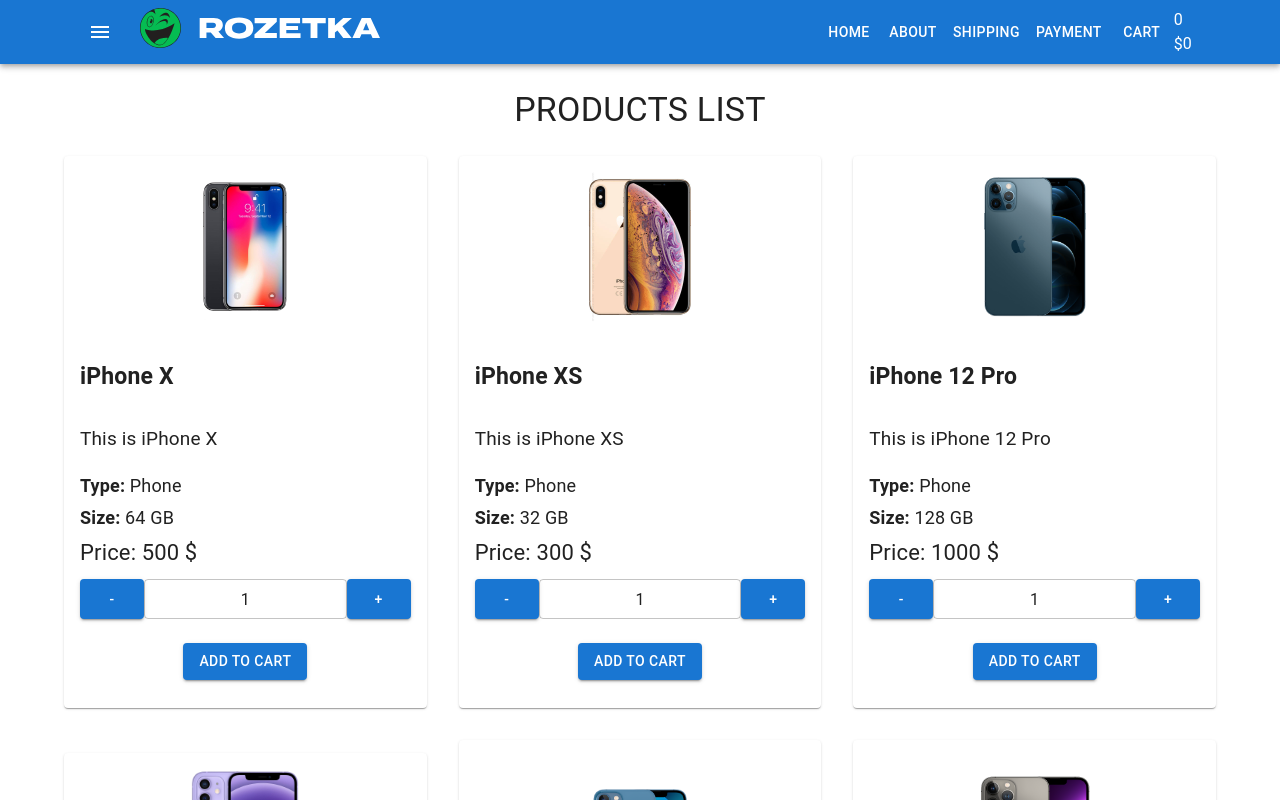
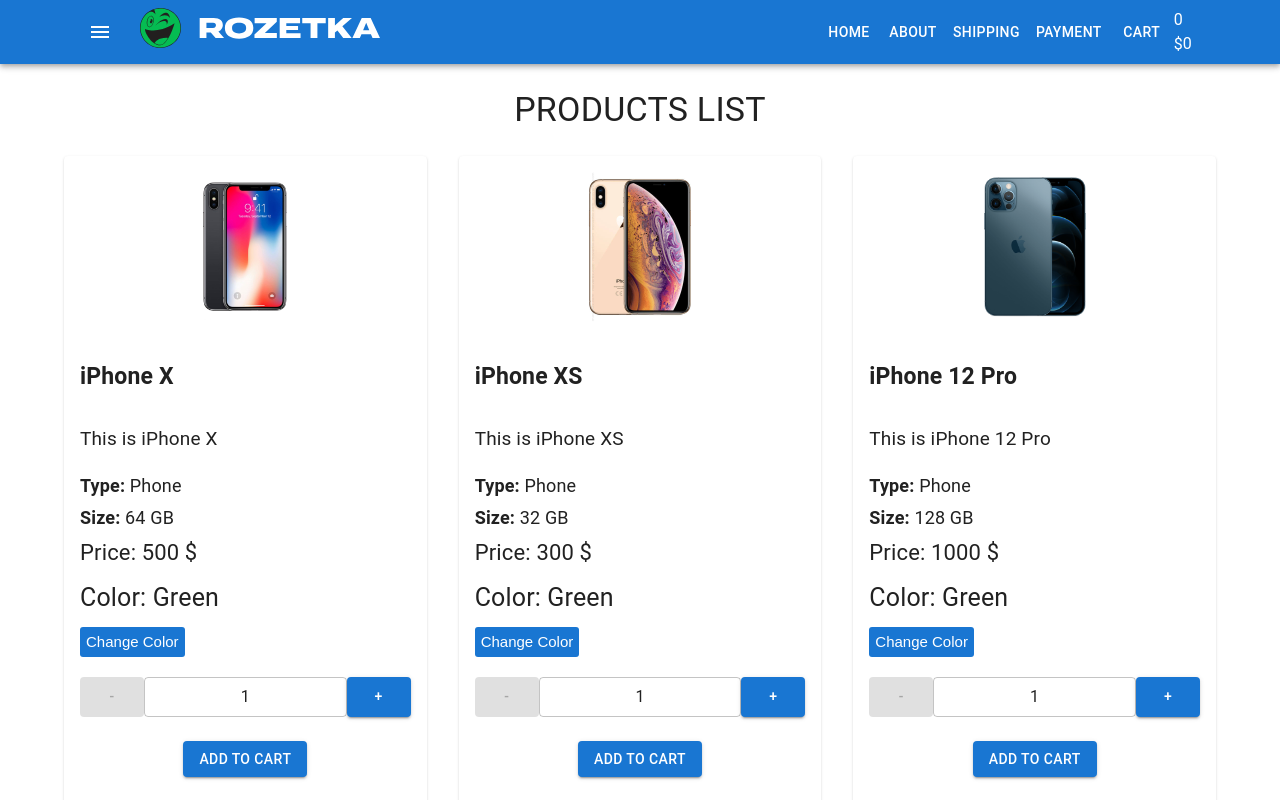
Before and after one commit to LevVaschenko/fake-shop, a React (Create React App) app: page / in a window 1280 px wide. Shown: the top 800 px of the page. Built offline with nearby package versions, Linux system fonts and the light colour scheme.

Commit message:
add useState logic and disabled state

```diff
--- a/src/components/Products/ProductListItem.scss
+++ b/src/components/Products/ProductListItem.scss
@@ -37,3 +37,20 @@
         }
     }
 }
+
+.change-color-button {
+    color: white;
+    background-color: #1976d2;
+    border: none;
+    height: 30px;
+    border-radius: 3px;
+    font-size: 15px;
+    margin-bottom: 10px;
+    margin-top: 10px;
+}
+
+.color {
+    font-size: 25px;
+    margin: 0;
+    margin-top: 10px;
+}
--- a/src/components/Products/ProductListItem.tsx
+++ b/src/components/Products/ProductListItem.tsx
@@ -5,7 +5,7 @@
     CardContent,
     TextField,
 } from '@mui/material'
-import React from 'react'
+import React, { useState } from 'react'
 import './ProductListItem.scss'
 
 type Props = {
@@ -25,6 +25,20 @@
     price,
     image,
 }: Props) => {
+    const [count, setCount] = useState<number>(1)
+    const [color, setColor] = useState<string>('Green')
+
+    const onIncrementClick = () =>
+        setCount((prevState: number) => prevState + 1)
+
+    const onDecrementClick = () =>
+        setCount((prevState: number) => prevState - 1)
+
+    const changeColor = () =>
+        setColor((prevState: string) =>
+            prevState === 'Green' ? 'Red' : 'Green'
+        )
+
     return (
         <Card className="product">
             <CardContent>
@@ -42,12 +56,31 @@
                     {size} GB
                 </div>
                 <div className="product-price">Price: {price} $</div>
+                <div>
+                    <p className="color">Color: {color}</p>
+                    <button
+                        onClick={changeColor}
+                        className="change-color-button"
+                    >
+                        Change Color
+                    </button>
+                </div>
                 <div className="product-quantity">
-                    <Button variant="contained" size="medium">
+                    <Button
+                        variant="contained"
+                        size="medium"
+                        onClick={onDecrementClick}
+                        disabled={count <= 1}
+                    >
                         -
                     </Button>
-                    <TextField size="small" value="1" />
-                    <Button variant="contained" size="medium">
+                    <TextField size="small" value={count} />
+                    <Button
+                        variant="contained"
+                        size="medium"
+                        onClick={onIncrementClick}
+                        disabled={count >= 5}
+                    >
                         +
                     </Button>
                 </div>
```
